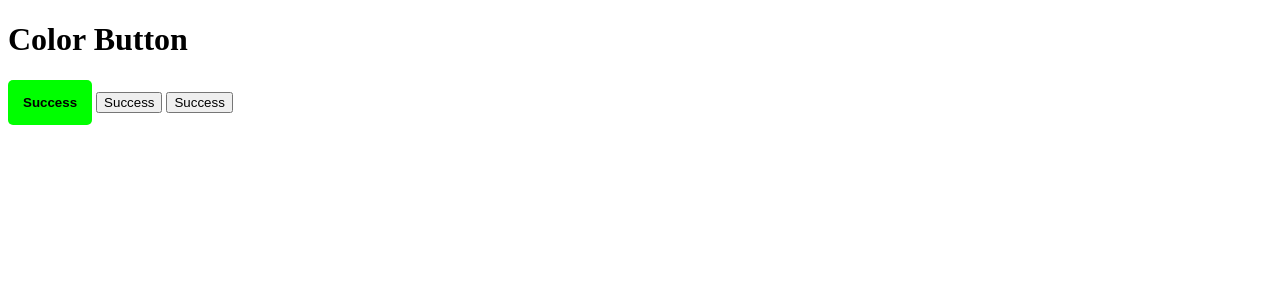
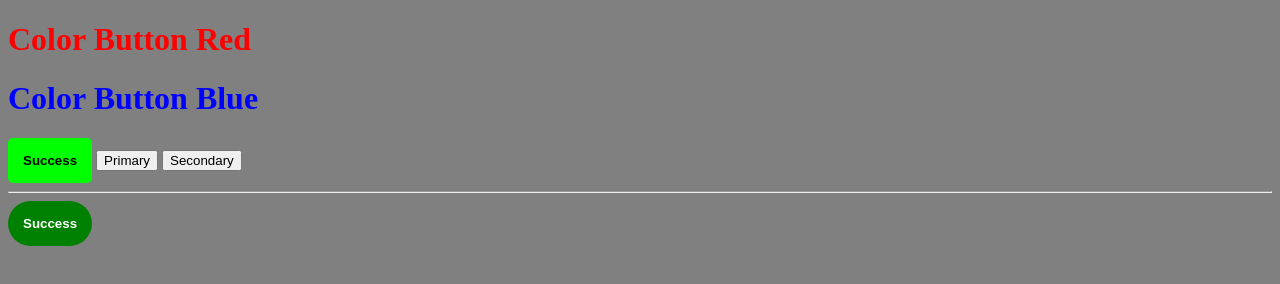
Before and after one commit to Tim0tey/Colorful-Button, a plain HTML site: page index.html in a window 1280 px wide. Drawn offline with Linux system fonts and the light colour scheme.

Commit message:
add pill button

```diff
--- a/index.html
+++ b/index.html
@@ -5,11 +5,15 @@
     <meta name="viewport" content="width=device-width, initial-scale=1.0">
     <title>Colorful Button</title>
     <link rel="stylesheet" href="style-timo.css">
+    <link rel="stylesheet" href="style-leo.css">
 </head>
 <body>
-    <h1>Color Button</h1>
+    <h1 class = "title-red">Color Button Red</h1>
+    <h1 class = "title-blue">Color Button Blue</h1>
     <button class="btn-success">Success</button>
-    <button>Success</button>
-    <button>Success</button>
+    <button class = "btn-primary">Primary</button>
+    <button class = "btn-secondary">Secondary</button>
+    <hr>
+    <button class = "btn-success-pill">Success</button>
 </body>
 </html>
--- a/style-timo.css
+++ b/style-timo.css
@@ -1,3 +1,12 @@
+body{
+    background-color: grey;
+}
+.title-red {
+    color : red
+}
+.title-blue{
+    color : blue
+}
 .btn-success{
     background-color: #00FF00;
     color: blacK;
@@ -6,3 +15,11 @@
     border-radius: 5px;
     font-weight: bold;
 }
+.btn-success-pill{
+    background-color: green;
+    color : #ffff;
+    padding: 15px;
+    border: none;
+    border-radius: 35px;
+    font-weight: bold;
+}
```
